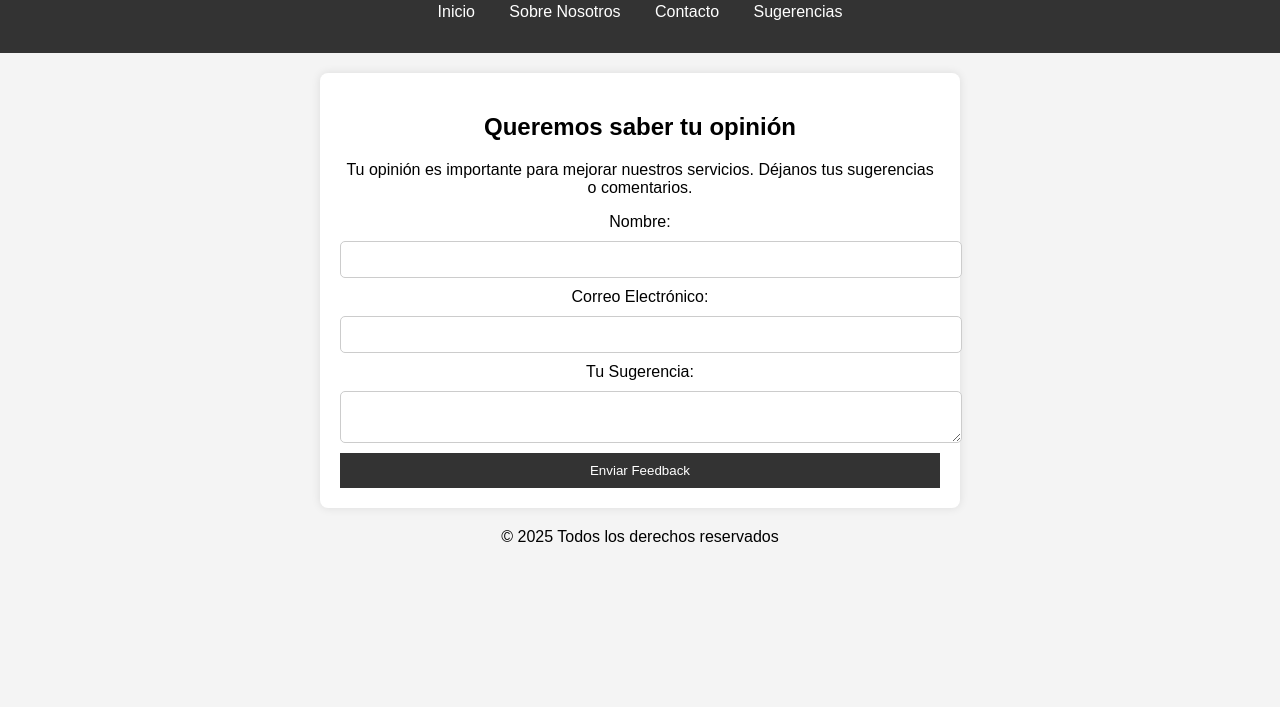
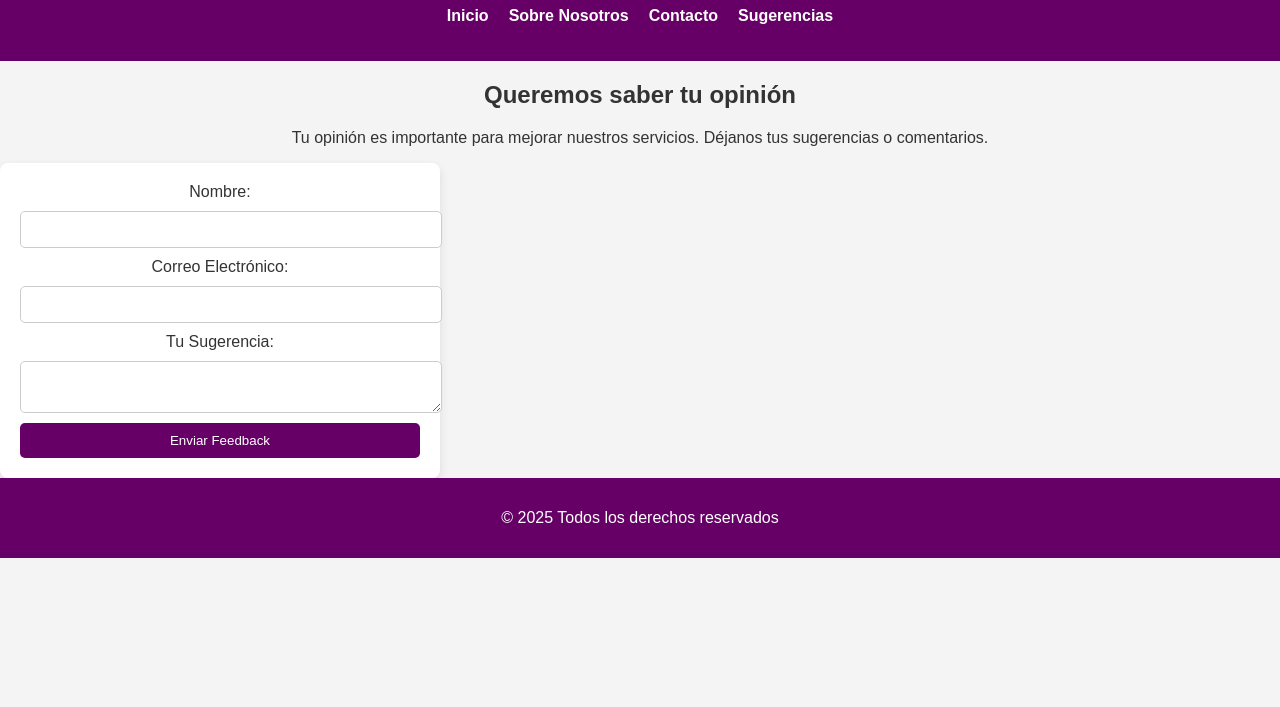
Before and after one commit to Raptor-Peye/ProyectoHTMLLanding, a plain HTML site: page feedback.html in a window 1280 px wide. Shown: the part 93-800 px from the top of the page. Drawn offline with Linux system fonts and the light colour scheme.

Commit message:
Unififique todos los css en uno solo y modifique la referencia en los html

```diff
--- a/feedback.html
+++ b/feedback.html
@@ -4,7 +4,7 @@
     <meta charset="UTF-8">
     <meta name="viewport" content="width=device-width, initial-scale=1.0">
     <title>Feedback</title>
-    <link rel="stylesheet" href="styles/feedback.css"> <!-- Enlace a CSS específico -->
+    <link rel="stylesheet" href="styles/unifiedStyles.css"> <!-- Enlace a CSS específico -->
 </head>
 <body>
     <header>
--- /dev/null
+++ b/styles/unifiedStyles.css
@@ -0,0 +1,129 @@
+/* Importar la tipografía */
+body {
+    font-family: 'Poppins', sans-serif;
+    margin: 0;
+    padding: 0;
+    background-color: #f4f4f4;
+    color: #333;
+    text-align: center;
+}
+
+/* Encabezado */
+header {
+    background-color: #660066;
+    color: white;
+    padding: 20px;
+    text-align: center;
+}
+
+nav ul {
+    list-style: none;
+    padding: 0;
+    display: flex;
+    justify-content: center;
+    gap: 20px;
+}
+
+nav ul li {
+    display: inline;
+}
+
+nav ul li a {
+    color: white;
+    text-decoration: none;
+    font-weight: bold;
+    transition: color 0.3s;
+}
+
+nav ul li a:hover {
+    color: #ffcc00;
+}
+
+/* Secciones principales */
+.section-container {
+    display: flex;
+    flex-direction: column;
+    align-items: center;
+    padding: 50px;
+    animation: fadeIn 1s ease-in-out;
+}
+
+@keyframes fadeIn {
+    from {
+        opacity: 0;
+    }
+    to {
+        opacity: 1;
+    }
+}
+
+/* Tarjetas y Grid */
+.grid-container {
+    display: grid;
+    grid-template-columns: repeat(auto-fit, minmax(250px, 1fr));
+    gap: 20px;
+    max-width: 900px;
+    margin: auto;
+}
+
+.card {
+    background-color: white;
+    padding: 20px;
+    text-align: center;
+    border-radius: 8px;
+    box-shadow: 0px 4px 10px rgba(0, 0, 0, 0.1);
+    transition: transform 0.3s;
+}
+
+.card:hover {
+    transform: scale(1.05);
+}
+
+.card img {
+    width: 100%;
+    border-radius: 8px;
+}
+
+/* Formulario */
+form {
+    background-color: white;
+    padding: 20px;
+    border-radius: 8px;
+    box-shadow: 0px 4px 10px rgba(0, 0, 0, 0.1);
+    max-width: 400px;
+    width: 100%;
+    display: flex;
+    flex-direction: column;
+    gap: 10px;
+}
+
+input, textarea {
+    width: 100%;
+    padding: 10px;
+    border: 1px solid #ccc;
+    border-radius: 5px;
+}
+
+/* Botones */
+button {
+    background-color: #660066;
+    color: white;
+    padding: 10px;
+    border: none;
+    border-radius: 5px;
+    cursor: pointer;
+    transition: background-color 0.3s, transform 0.2s;
+}
+
+button:hover {
+    background-color: #990099;
+    transform: scale(1.05);
+}
+
+/* Pie de página */
+footer {
+    background-color: #660066;
+    color: white;
+    text-align: center;
+    padding: 15px;
+}
```
Also changed, not shown: about.html (+1 -1 lines), contact.html (+1 -1 lines), index.html (+1 -1 lines).
